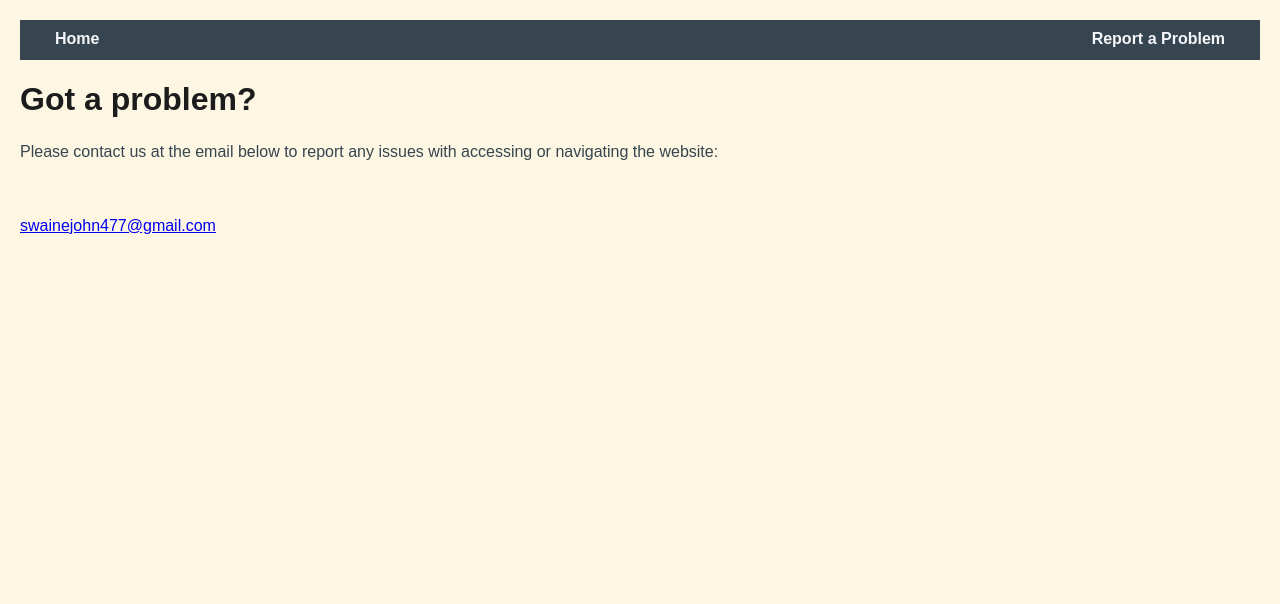
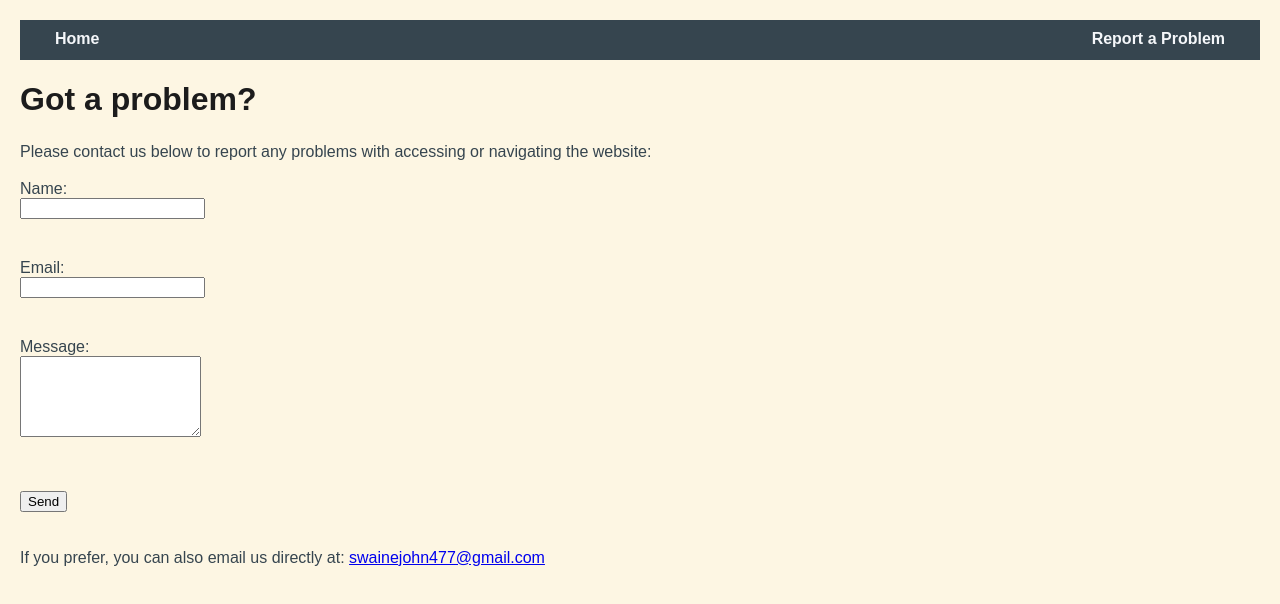
Before and after one commit to John-PaulSwaine/New-Quiz, a React (Vite) app: page /report-a-problem in a window 1280 px wide. Shown: the top 604 px of the page. Built offline with nearby package versions, Linux system fonts and the light colour scheme.

Commit message:
added a contact us form to the 'report a problem' page which is to be linked to a back-end server at a later date

```diff
--- a/src/App.css
+++ b/src/App.css
@@ -82,3 +82,30 @@ button:disabled {
     outline: 3px solid #ffd166;
     outline-offset: 2px;
 }
+#homeImage {
+    text-align: center;
+    margin-top: 20px;
+    margin-bottom: 20px;
+    max-width: 90%;
+    margin-left: auto;
+    margin-right: auto;
+}
+#motherboard {
+    max-width: 100%;
+    height: auto;
+    border-radius: 8px;
+    box-shadow: 0 2px 8px rgba(0, 0, 0, 0.15);
+}
+.reference {
+    font-size: 0.85rem;
+    color: #555;
+    margin-top: 5px;
+}
+.error {
+    font-size: 0.9rem;
+    margin-top: 4px;
+}
+.success-message {
+    font-weight: bold;
+    margin-bottom: 15px;
+}
--- a/src/pages/reportAProblem.jsx
+++ b/src/pages/reportAProblem.jsx
@@ -1,12 +1,75 @@
+import React, { useState } from 'react';
 import '../App.css';
 
 const ReportProblem = () => {
+  const [formData, setFormData] = useState({
+    name: '',
+    email: '',
+    message: '',
+  });
+
+  const [errors, setErrors] = useState({});
+  const [submitted, setSubmitted] = useState(false);
+
+  const handleChange = (e) => {
+    setFormData({ ...formData, [e.target.name]: e.target.value });
+    setErrors({ ...errors, [e.target.name]: '' });
+  };
+  const validate = () => {
+    const newErrors = {};
+    if (!formData.name.trim()) newErrors.name = 'Name is required';
+    if (!formData.email.trim()) {
+      newErrors.email = 'Email is required';
+    } else if (!/\S+@\S+\.\S+/.test(formData.email)) {
+      newErrors.email = 'Email is invalid';
+    }
+    if (!formData.message.trim()) newErrors.message = 'Message is required';
+    return newErrors;
+  };
+  const handleSubmit = (e) => {
+    e.preventDefault();
+    const validationErrors = validate();
+    if (Object.keys(validationErrors).length > 0) {
+      setErrors(validationErrors);
+    } else {
+      console.log('Form submitted:', formData);
+      setSubmitted(true);
+      setFormData({ name: '', email: '', message: '' });
+      setErrors({});
+    }
+  };
+
   return (
     <div>
       <h1>Got a problem?</h1>
-      <p>Please contact us at the email below to report any issues with accessing or navigating the website:</p>
+      <p>Please contact us below to report any problems with accessing or navigating the website:</p>
+
+      {submitted && (
+        <p className="success-message" style={{ color: 'green' }}>
+          Thank you for your message! We'll get back to you shortly.
+        </p>
+      )}
+
+      <form onSubmit={handleSubmit} noValidate>
+        <div>
+          <label htmlFor="name">Name:</label><br />
+          <input type="text" id="name" name="name" value={formData.name} onChange={handleChange} disabled={submitted}/>
+          {errors.name && <p className="error" style={{ color: 'red' }}>{errors.name}</p>}
+        </div>
+        <div>
+          <label htmlFor="email">Email:</label><br />
+          <input type="email" id="email" name="email" value={formData.email} onChange={handleChange} disabled={submitted}/>
+          {errors.email && <p className="error" style={{ color: 'red' }}>{errors.email}</p>}
+        </div>
+        <div>
+          <label htmlFor="message">Message:</label><br />
+          <textarea id="message" name="message" rows="5" value={formData.message} onChange={handleChange} disabled={submitted}/>
+          {errors.message && <p className="error" style={{ color: 'red' }}>{errors.message}</p>}
+        </div>
+        <button type="submit" disabled={submitted} style={{ marginTop: '10px' }}>Send</button>
+      </form>
       <br />
-      <p><a href="mailto:swainejohn477@gmail.com">swainejohn477@gmail.com</a></p>
+      <p>If you prefer, you can also email us directly at: <a href="mailto:swainejohn477@gmail.com">swainejohn477@gmail.com</a></p>
     </div>
   );
 };
```
